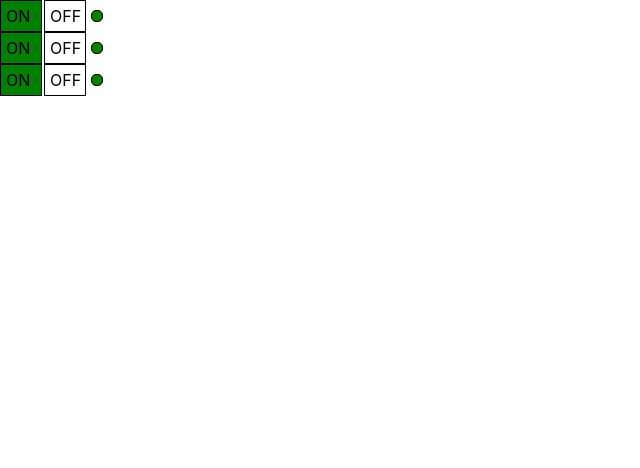
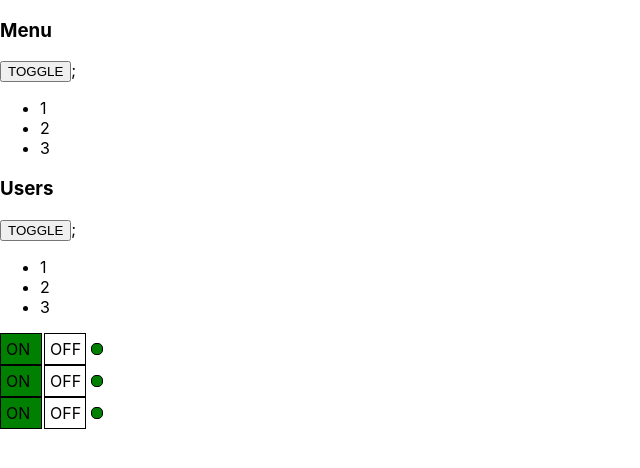
Before and after one commit to vovitolog/ts-demo, a React (Create React App) app: page / in a window 1280 px wide. Shown: the top 468 px of the page, without its empty margins (0-640 px from the left). Built offline with nearby package versions, Linux system fonts and the light colour scheme.

Commit message:
feat: add UncontrolledAccordion component

```diff
--- a/src/App.tsx
+++ b/src/App.tsx
@@ -2,6 +2,7 @@ import React from "react";
 import Accordion from "./components/Accordion/Accordion";
 import { Rating } from "./components/Rating/Rating";
 import OnOff from "./components/OnOff/OnOff";
+import UncontrolledAccordion from "./components/UncontrolledAccordion/UncontrolledAccordion";
 
 function App() {
   return (
@@ -9,15 +10,16 @@ function App() {
       {/*<PageTitle title={"This is App component"} />*/}
       {/*<PageTitle title={"My Friends"} />*/}
       {/*<Rating value={5} />*/}
-      {/*<UncontrolledAccordion titleValue={"Menu"} collapsed={false} />*/}
-      {/*<UncontrolledAccordion titleValue={"Users"} collapsed={true} />*/}
       {/*<Rating value={4} />*/}
+      <UncontrolledAccordion titleValue={"Menu"} />
+      <UncontrolledAccordion titleValue={"Users"} />
       <OnOff />
       <OnOff />
       <OnOff />
     </div>
   );
 }
+
 type PageTitlePropsType = {
   title: string;
 };
--- a/src/components/UncontrolledAccordion/UncontrolledAccordion.tsx
+++ b/src/components/UncontrolledAccordion/UncontrolledAccordion.tsx
@@ -1,27 +1,25 @@
-import React from "react";
+import React, { useState } from "react";
 
 type AccordionPropsType = {
   titleValue: string;
-  collapsed: boolean;
 };
 
-function Accordion(props: AccordionPropsType) {
-  return props.collapsed ? (
+function UncontrolledAccordion(props: AccordionPropsType) {
+  const [collapsed, setCollapsed] = useState(true);
+  return (
     <div>
       <AccordionTitle title={props.titleValue} />
-      <AccordionBody />
-    </div>
-  ) : (
-    <div>
-      <AccordionTitle title={props.titleValue} />
+      <button onClick={() => setCollapsed(!collapsed)}>TOGGLE</button>;
+      {collapsed && <AccordionBody />}
     </div>
   );
 }
+
 type AccordionTitleType = {
   title: string;
 };
+
 function AccordionTitle(props: AccordionTitleType) {
-  console.log("AccordionTitle Rendering");
   return <h3>{props.title}</h3>;
 }
 
@@ -39,4 +37,4 @@ function AccordionBody() {
   );
 }
 
-export default Accordion;
+export default UncontrolledAccordion;
```
